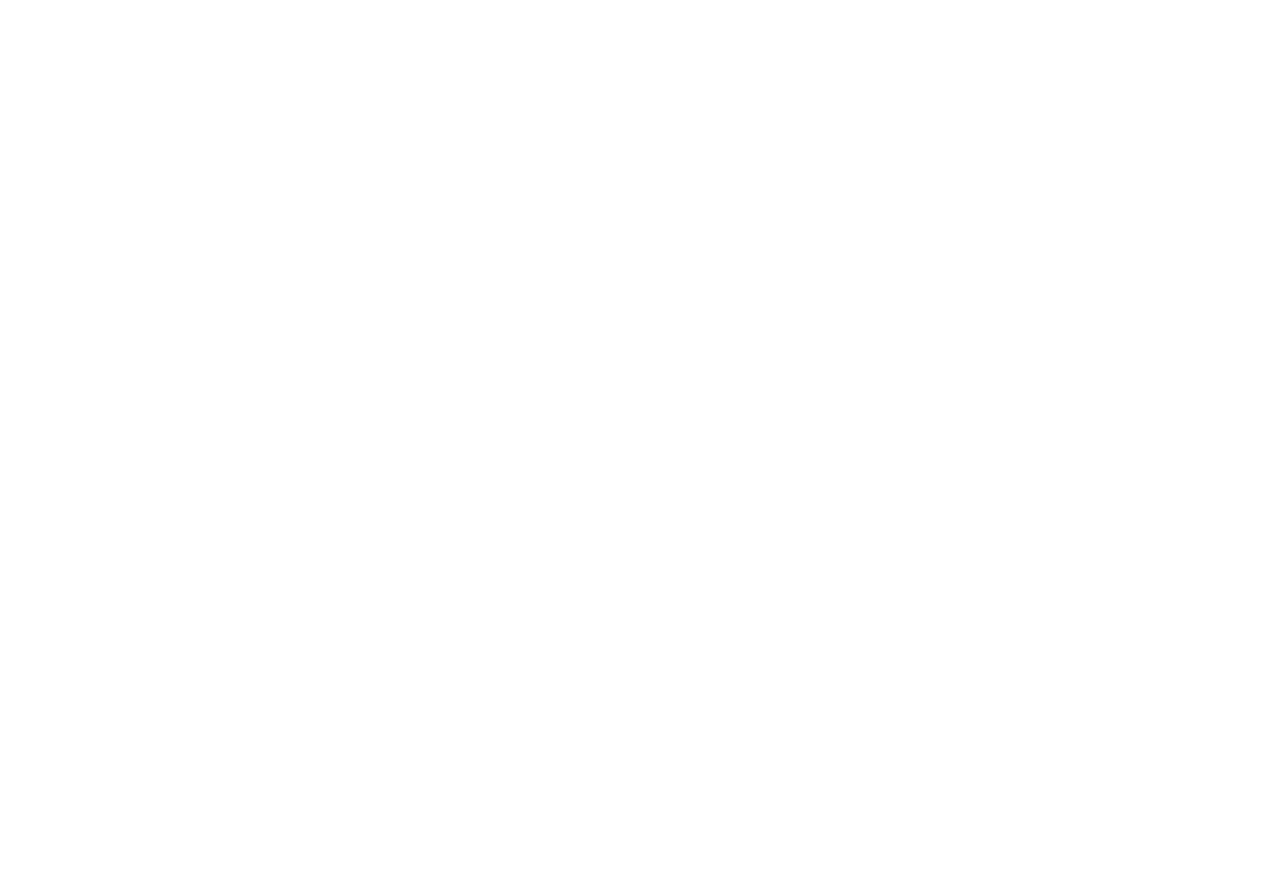
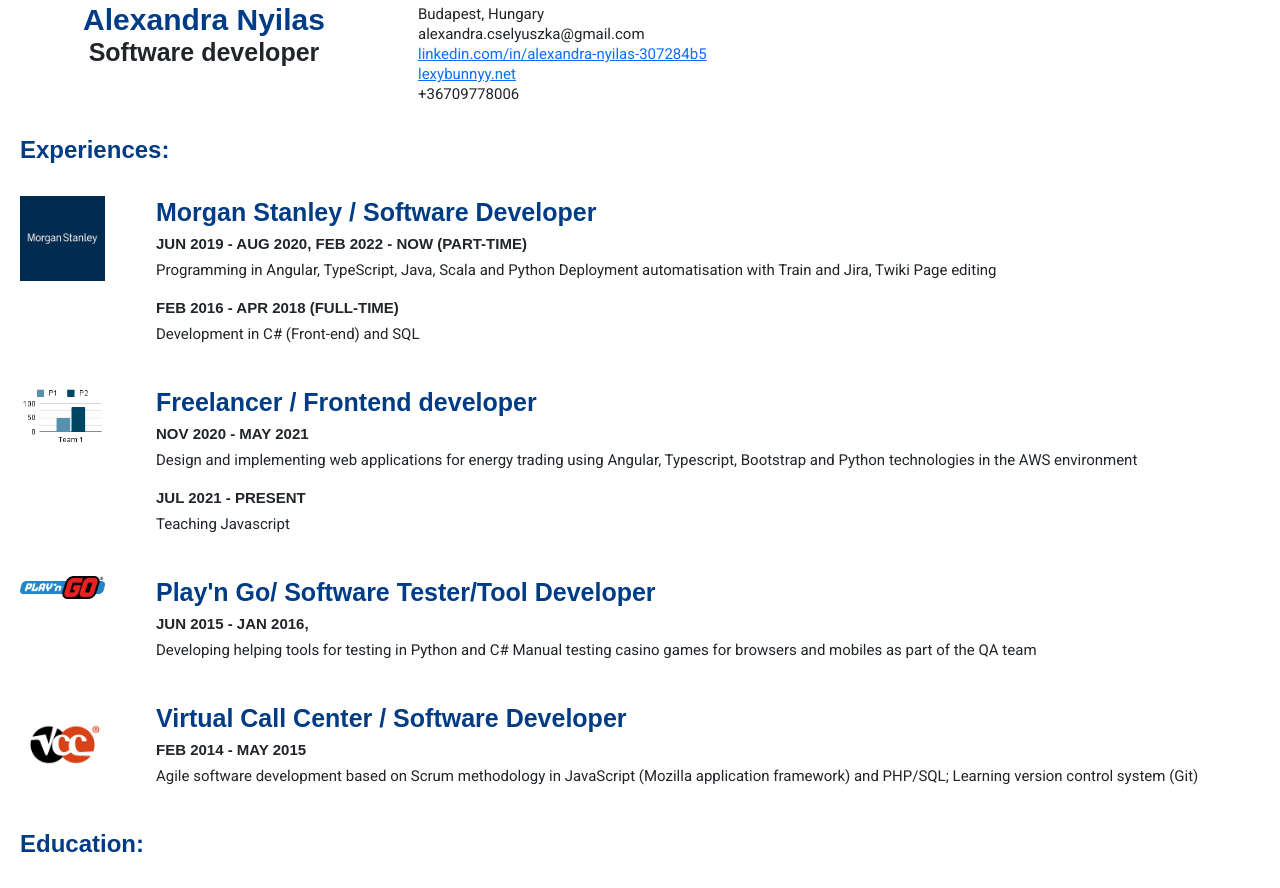
Before and after one commit to lexybunnyy/lexy-angular-webpage, an Angular app in the folder lexy-front-end/: page /cv2 in a window 1280 px wide. Before the commit this address led to /. Shown: the part 80-968 px from the top of the page. Before the commit the page ends 800 px from the top, so only its background shows below. Built offline with nearby package versions, Linux system fonts and the light colour scheme.

Commit message:
web cv new

```diff
--- a/lexy-front-end/src/app/app-routing.module.ts
+++ b/lexy-front-end/src/app/app-routing.module.ts
@@ -3,12 +3,14 @@
 import { TableMovingGameComponent } from './table-moving-game/table-moving-game.component'
 import { TimerComponent } from './timer/timer.component'
 import { MyWebCvComponent } from './my-web-cv/my-web-cv.component';
+import { MyWebCvTableComponent } from './my-web-cv-table/my-web-cv-table.component';
 import { ClickGameComponent } from './click-game/click-game.component';
 
 const routes: Routes = [
   { path: 'tableGame', component: TableMovingGameComponent },
   { path: 'timer', component: TimerComponent },
   { path: 'cv', component: MyWebCvComponent },
+  { path: 'cv2', component: MyWebCvTableComponent },
   { path: 'click-game', component: ClickGameComponent }
 ];
 
--- a/lexy-front-end/src/app/app.component.html
+++ b/lexy-front-end/src/app/app.component.html
@@ -1,4 +1,4 @@
-<mat-toolbar color="primary">
+<mat-toolbar color="primary" class="no-print">
     <span>Lexy's Website</span>
     <button mat-icon-button class="example-icon" aria-label="Example icon-button with heart icon">
         <mat-icon>home</mat-icon>
@@ -32,7 +32,6 @@
             <img class="icon" src="assets/LI-In-Bug.png"/>
         </a>
     </button>
-
 </mat-toolbar>
 <alert-list></alert-list>
 <router-outlet></router-outlet>
--- a/lexy-front-end/src/app/app.component.scss
+++ b/lexy-front-end/src/app/app.component.scss
@@ -11,3 +11,11 @@
     filter: brightness(1000%);
 
 }
+
+@media print
+{
+    .no-print, .no-print *
+    {
+        display: none !important;
+    }
+}
--- /dev/null
+++ b/lexy-front-end/src/app/my-web-cv-table/my-web-cv-table.component.html
@@ -0,0 +1,92 @@
+
+<div class="grid-container">
+    <div class="name">
+        <h1>
+            Alexandra Nyilas
+        </h1>
+        <h2>
+            Software developer
+        </h2>
+    </div>
+    <div class="about">
+        <p>Budapest, Hungary</p>
+        <p>alexandra.cselyuszka@gmail.com</p>
+        <p><a href="linkedin.com/in/alexandra-nyilas-307284b5">linkedin.com/in/alexandra-nyilas-307284b5</a></p>
+        <p><a href="lexybunnyy.net">lexybunnyy.net</a></p>
+        <p>+36709778006</p>
+    </div>
+
+    <div class="topic"><h1>Experiences:</h1></div>
+    <div class="pic">
+        <img src="assets/morgan.jpeg" alt="Morgan Stanley Logo">
+    </div>
+    <div class="details">
+        <h1>Morgan Stanley / Software Developer</h1>
+        <h2>JUN 2019 - AUG 2020, FEB 2022 - NOW (PART-TIME)</h2>
+        <p>
+            Programming in Angular, TypeScript, Java, Scala and Python
+            Deployment automatisation with Train and Jira, Twiki Page editing
+        </p>
+        <h2>FEB 2016 - APR 2018 (FULL-TIME)</h2>
+        <p>
+            Development in C# (Front-end) and SQL
+        </p>
+    </div>
+    <div class="pic">
+        <img src="assets/chart.png" alt="chart">
+    </div>
+    <div class="details">
+        <h1>Freelancer / Frontend developer</h1>
+        <h2>NOV 2020 -  MAY 2021</h2>
+        <p>
+            Design and implementing web applications for energy trading using Angular, Typescript, Bootstrap and Python technologies in the AWS environment
+        </p>
+        <h2>JUL 2021 -  PRESENT</h2>
+        <p>Teaching Javascript</p>
+
+    </div>
+    <div class="pic">
+        <img src="assets/playNGo.png" alt="playNGo">
+    </div>
+    <div class="details">
+        <h1>Play'n Go/ Software Tester/Tool Developer</h1>
+        <h2>JUN 2015 - JAN 2016,</h2>
+        <p>
+            Developing helping tools for testing in Python and C#
+            Manual testing casino games for browsers and mobiles as part of the QA team
+        </p>
+    </div>
+    <div class="pic">
+        <img src="assets/vcc.jpg" alt="VCC logo">
+    </div>
+    <div class="details">
+        <h1>Virtual Call Center / Software Developer</h1>
+        <h2>FEB 2014 - MAY 2015</h2>
+        <p>
+            Agile software development based on Scrum methodology in JavaScript (Mozilla application framework) and PHP/SQL; Learning version control system (Git)
+        </p>
+    </div>
+
+
+    <div class="topic"><h1>Education:</h1></div>
+    <div class="pic">
+        <img src="assets/elte_logo.png" alt="playNGo">
+    </div>
+    <div class="details">
+        <h1>Eötvös Loránd University / Computer Science BSc</h1>
+        <h2>2010 - 2014,  BUDAPEST</h2>
+        <p>
+            Informatics for Computer Programming, specialization in Software development
+        </p>
+    </div>
+    <div class="pic">
+        <img src="assets/morgan.jpeg" alt="Morgan Stanley logo">
+    </div>
+    <div class="details">
+        <h1>Morgan Stanley / Technology Analyst Program</h1>
+        <h2>FEBRUARY 2016 - MAY 2016  NEW YORK, LONDON</h2>
+        <p>
+            Programming Fundamentals: JavaScript, HTML, AngularJS, C++, C#, Java, Scala
+        </p>
+    </div>
+</div>
--- /dev/null
+++ b/lexy-front-end/src/app/my-web-cv-table/my-web-cv-table.component.scss
@@ -0,0 +1,64 @@
+.grid-container {
+    display: grid;
+    grid-template-columns: 10% 20% auto auto auto auto auto;
+    gap: 10px;
+    padding: 10px;
+    //background-color: #2196F3;
+}
+.grid-container > div {
+    //background-color: rgba(255, 255, 255, 0.8);
+    padding: 10px;
+}
+.grid-container > .pic {
+    grid-column: 1 / 2;
+}
+.grid-container > .name {
+    padding-top: 10px;
+    grid-column: 1 / 3;
+    text-align: center;
+}
+.grid-container > .about {
+    grid-column: 3 / 8;
+}
+
+.grid-container > .topic {
+    grid-column: 1 / 8;
+}
+
+.grid-container > .details {
+    grid-column: 2 / 8;
+}
+
+.text-center {
+    text-align: center;
+}
+
+img {
+    width:80%;
+    text-align: center;
+    max-width: 150px;
+}
+
+h1, h2 {
+    font-weight: bold;
+    font-family: Arial, Helvetica, sans-serif;
+    margin: 0px;
+}
+
+h1 { color: rgb(0, 60, 134); }
+
+.about p { font-size: 15px; margin: 0}
+.details p { font-size: 15px; }
+.name > h1 { font-size: 30px; }
+.name > h2 { font-size: 25px; }
+.details > h1 { font-size: 25px; }
+.details > h2 { font-size: 15px; }
+
+@media print
+{
+    .no-print, .no-print *
+    {
+        display: none !important;
+    }
+    .details > h1 { font-size: 20px; }
+}
--- /dev/null
+++ b/lexy-front-end/src/app/my-web-cv-table/my-web-cv-table.component.ts
@@ -0,0 +1,15 @@
+import { Component, OnInit } from '@angular/core';
+
+@Component({
+  selector: 'app-my-web-cv-table',
+  templateUrl: './my-web-cv-table.component.html',
+  styleUrls: ['./my-web-cv-table.component.scss']
+})
+export class MyWebCvTableComponent implements OnInit {
+
+  constructor() { }
+
+  ngOnInit(): void {
+  }
+
+}
--- a/lexy-front-end/src/app/my-web-cv/my-web-cv.component.html
+++ b/lexy-front-end/src/app/my-web-cv/my-web-cv.component.html
@@ -122,51 +122,3 @@
         </div>
     </div>
 </div>
-
-<table class="table">
-    <thead>
-      <tr>
-        <th width="20px" scope="col">
-            <div class="pt-2">
-                <h1 class="name p-0">
-                    Alexandra Nyilas
-                </h1>
-                <h2 class="label p-0">
-                    Software developer
-                </h2>
-            </div>
-        </th>
-        <th scope="col">
-            <div class="pt-2">
-                Budapest, Hungary<br>
-                alexandra.cselyuszka@gmail.com<br>
-                +36709778006
-            </div>
-        </th>
-      </tr>
-    </thead>
-    <tbody>
-      <tr>
-        <td colspan="2"><h1>Experiences:</h1></td>
-      </tr>
-      <tr>
-        <td class="text-center" scope="col">
-            <div class="mspicture" alt="Morgan Stanley Logo"></div>
-        </td>
-        <td scope="col">
-            <div class="p-2">
-                <h1>Morgan Stanley / Software Developer</h1>
-                <h2>JUN 2019 - AUG 2020, FEB 2022 - NOW (PART-TIME)</h2>
-                <p>
-                    Programming in Angular, TypeScript, Java, Scala and Python
-                    Deployment automatisation with Train and Jira, Twiki Page editing
-                </p>
-                <h2>FEB 2016 - APR 2018 (FULL-TIME)</h2>
-                <p>
-                    Development in C# (Front-end) and SQL
-                </p>
-            </div>
-        </td>
-      </tr>
-    </tbody>
-</table>
```
Also changed, not shown: 2 other files (tests, documents, lock files or other folders).
